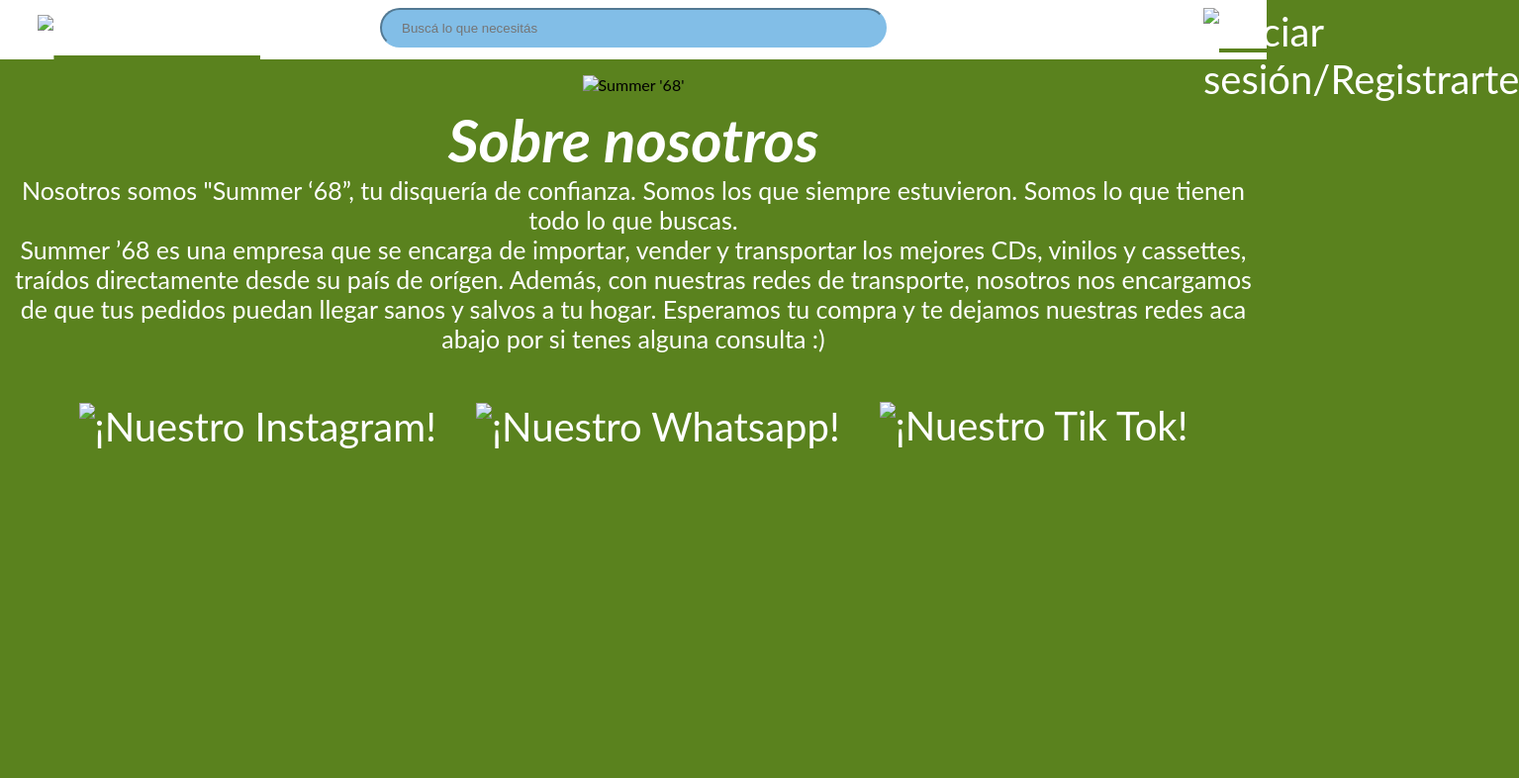
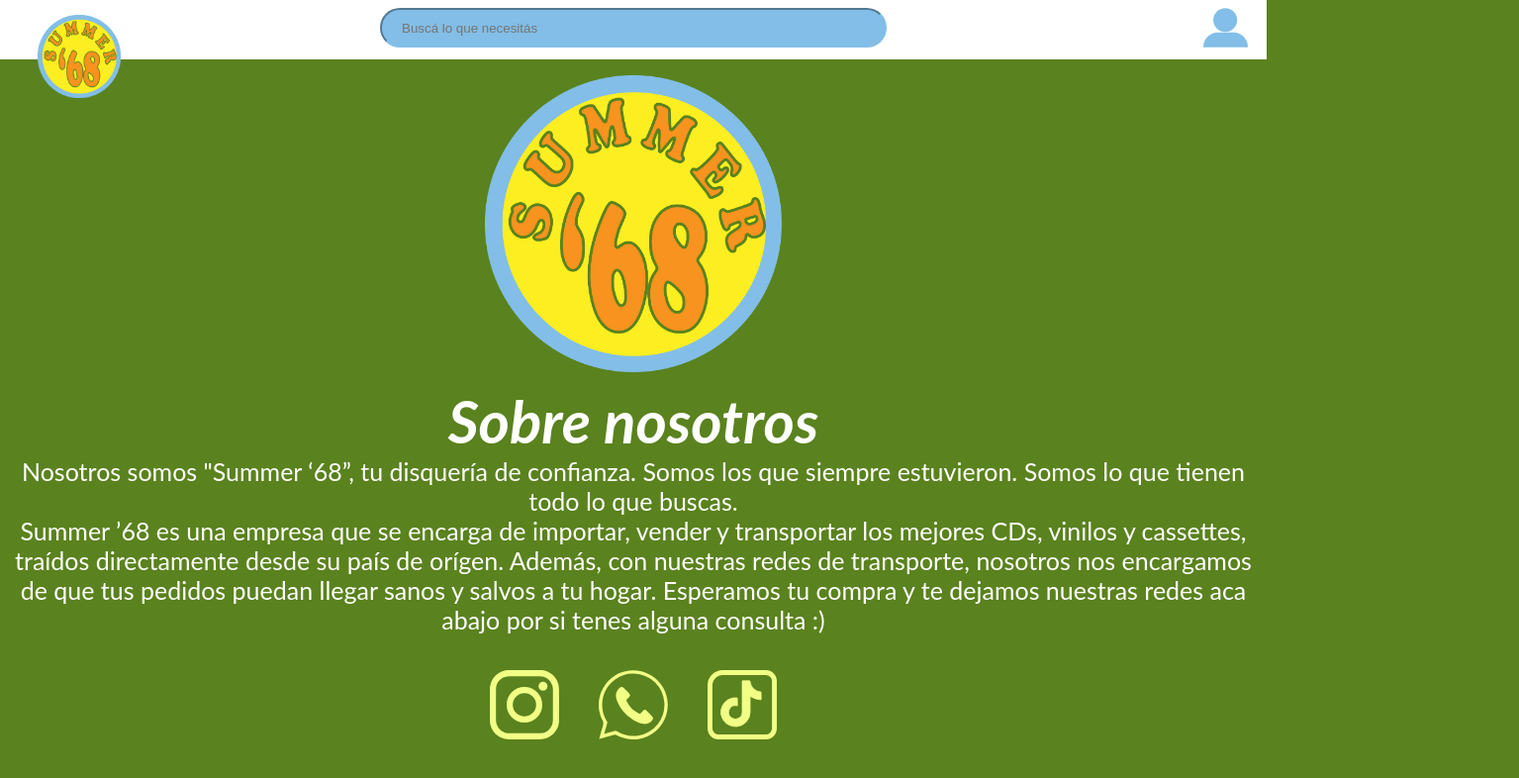
Before and after one commit to MateoDB26/Summer-68, a plain HTML site: page sobre-nosotros.html in a window 1280 px wide. Shown: the whole page at 99% size, 1535 px wide, since content can reach past the window. Drawn offline with nearby package versions, Linux system fonts and the light colour scheme.

Commit message:
Update sobre-nosotros.html

```diff
--- a/sobre-nosotros.html
+++ b/sobre-nosotros.html
@@ -13,8 +13,8 @@
 <body>
 <header>
 	<div class="logo">
-	<a href="Index.html">
-		<img src="../Root/Imágenes/LOGO HEADER.png" alt="Summer '68" width="84 px" height="84 px">
+	<a href="index.html">
+		<img src="Imágenes/LOGO HEADER.png" alt="Summer '68" width="84 px" height="84 px">
 	</a>
 	</div>
 	<form action="" method="get">
@@ -24,13 +24,13 @@
 	</form>
 	<div class="usuario">
 	<a href="iniciar-registro.html">
-		   <img src="../Root/Imágenes/USUARIO HEADER.svg" alt="Iniciar sesión/Registrarte" width="45 px" height="40 px">
+		   <img src="Imágenes/USUARIO HEADER.svg" alt="Iniciar sesión/Registrarte" width="45 px" height="40 px">
 	</a>
 	</div>
 </header>
 
 <section class="sobre-nosotros-todo">
-	<div><img src="../Root/Imágenes/LOGO HEADER.png" class="logo-grande" alt="Summer '68'" height="420 px"></div>
+	<div><img src="Imágenes/LOGO HEADER.png" class="logo-grande" alt="Summer '68'" height="420 px"></div>
 	<div>
 	<h1 class="sobrenos"><em>Sobre nosotros</em></h1>
 	<p class="mucho-texto">Nosotros somos "Summer ‘68”, tu disquería de confianza. Somos los que siempre estuvieron. Somos lo que tienen todo lo que buscas. <br>
@@ -40,13 +40,13 @@
 
 	<section class="redes">
 	<a href="https://www.instagram.com/">
-	<img src="../Root/Imágenes/INSTAGRAM.svg" class="instagram" alt="¡Nuestro Instagram!">
+	<img src="Imágenes/INSTAGRAM.svg" class="instagram" alt="¡Nuestro Instagram!">
 	</a>
 	<a href="https://www.whatsapp.com/">
-	<img src="../Root/Imágenes/WHATSAPP.svg" class="whatsapp" alt="¡Nuestro Whatsapp!">
+	<img src="Imágenes/WHATSAPP.svg" class="whatsapp" alt="¡Nuestro Whatsapp!">
 	</a>
 	<a href="https://www.tiktok.com/">
-	<img src="../Root/Imágenes/TIK TOK.svg" class="tiktok" alt="¡Nuestro Tik Tok!">
+	<img src="Imágenes/TIK TOK.svg" class="tiktok" alt="¡Nuestro Tik Tok!">
 	</a>
 	</section>
 </body>
```
